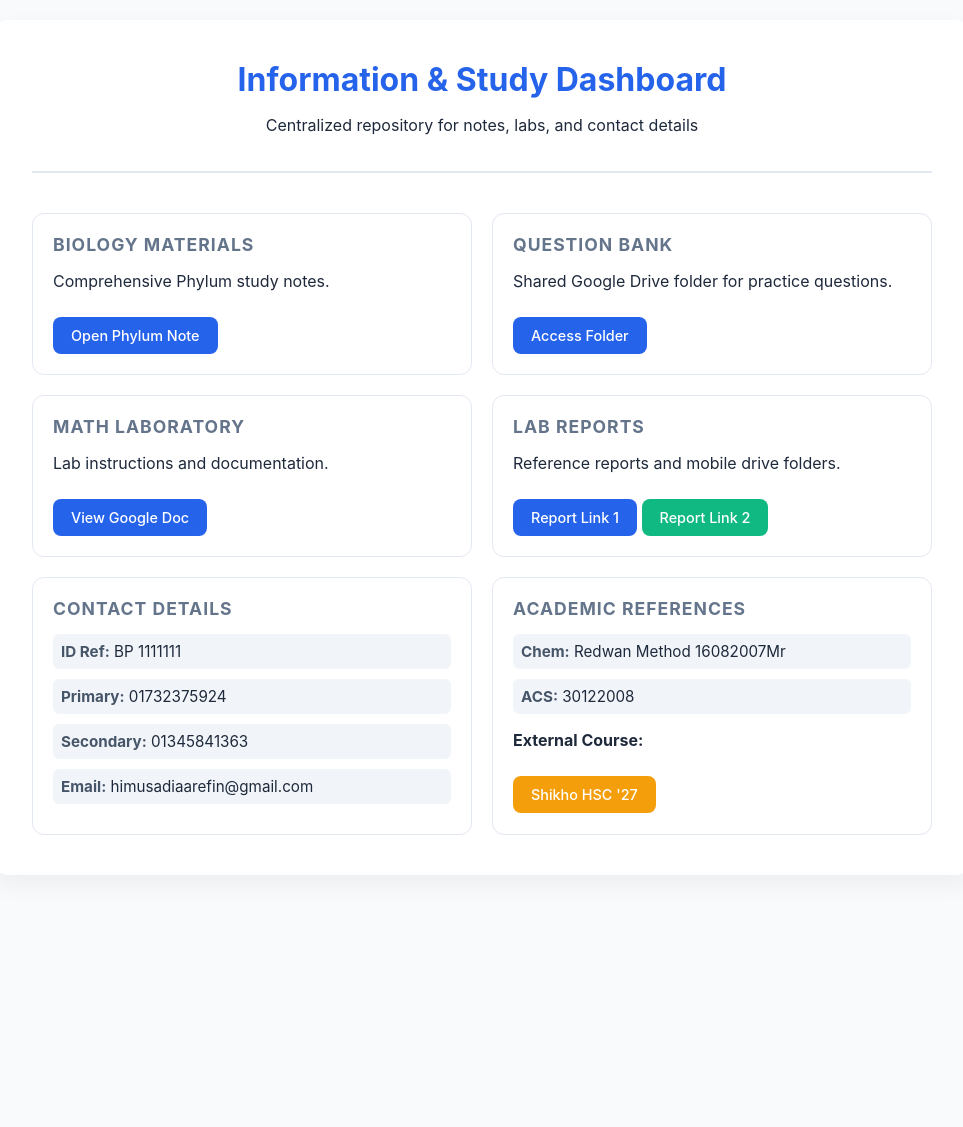
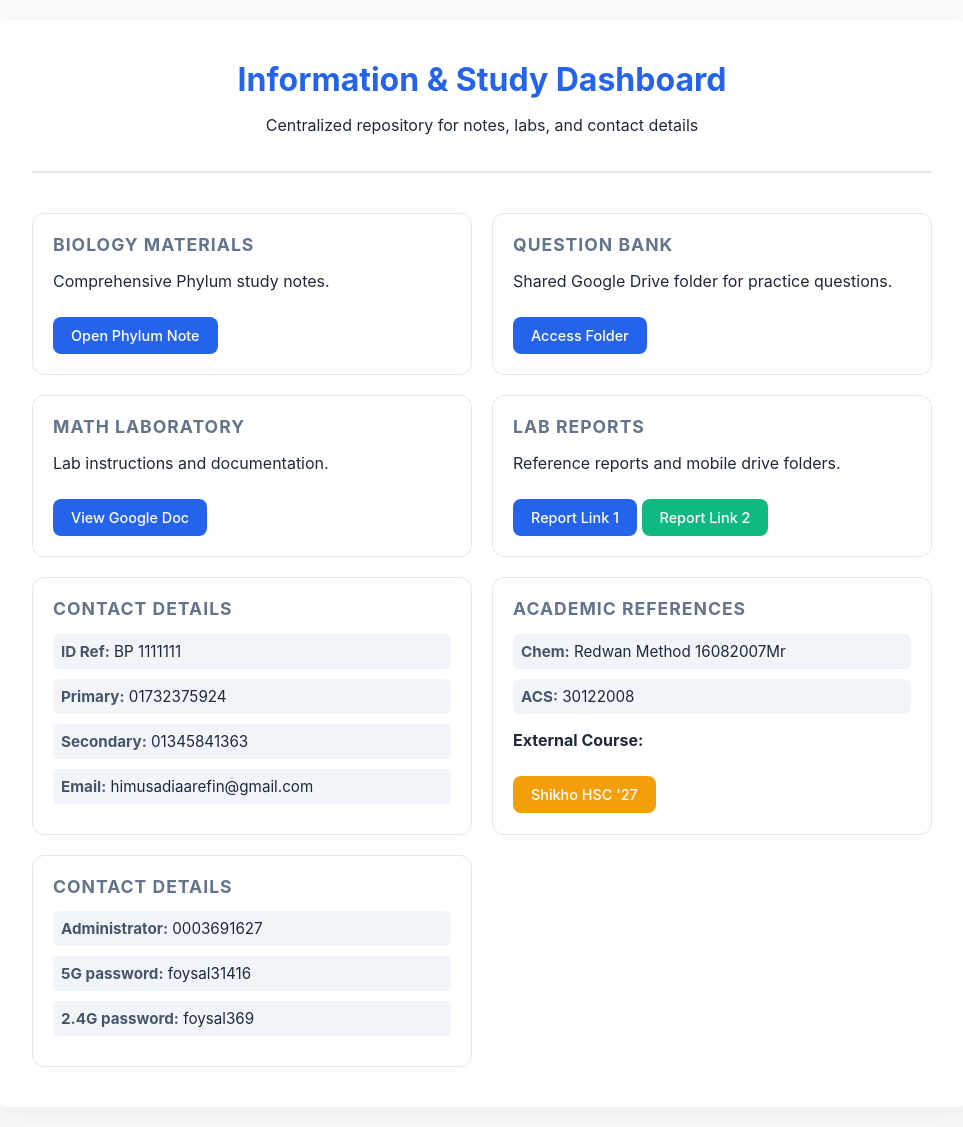
Before and after one commit to foysal1627/foysal1627.github.io, a Jekyll site: the page dashboard/index.html, which Jekyll copies as it is, in a window 1280 px wide. Shown: the whole page, without its empty margins (158-1121 px from the left). Built offline with Jekyll 4.4.1, drawn with Linux system fonts in a browser that asks for light colours; before the commit the page ends 900 px from its top, so only the background shows below that.

Commit message:
Add contact details section to index.html
Added contact details section with administrator and passwords.

```diff
--- a/dashboard/index.html
+++ b/dashboard/index.html
@@ -158,6 +158,14 @@
             <p><strong>External Course:</strong></p>
             <a href="https://shikho.io/hsc27-science-pb" class="link-btn" style="background: #f59e0b;">Shikho HSC '27</a>
         </div>
+
+        <div class="section">
+            <h2>Contact Details</h2>
+            <div class="info-item"><span class="label">Administrator:</span> 0003691627</div>
+            <div class="info-item"><span class="label">5G password:</span> foysal31416</div>
+            <div class="info-item"><span class="label">2.4G password:</span> foysal369</div>
+        </div>
+
     </div>
 </div>
 
```
